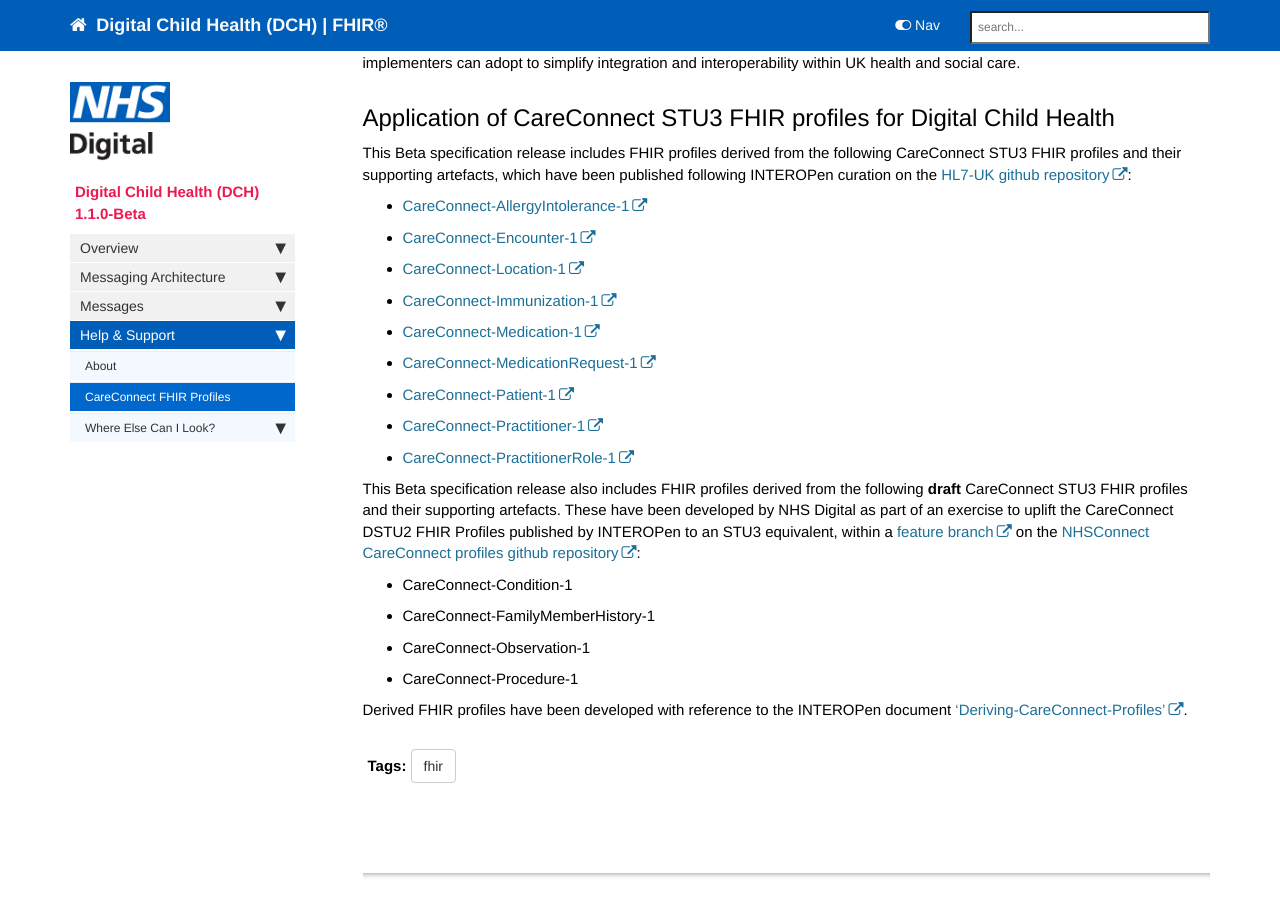
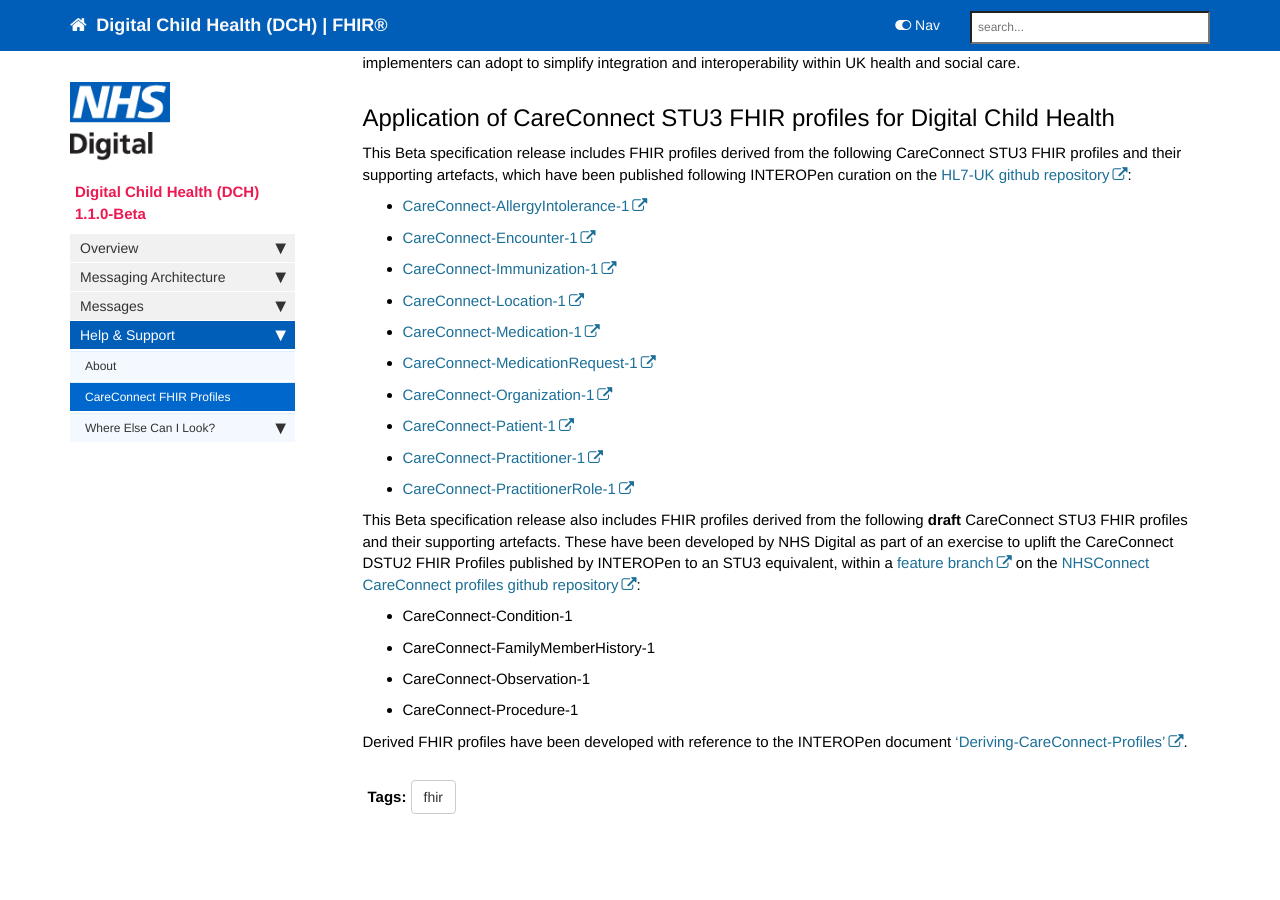
Before and after one commit to nhsconnect/Digital-Child-Health-STU3, a Jekyll site: the page built from pages/support/support_careconnect.md, in a window 1280 px wide and 900 px high, scrolled down 302 px. Built offline with Jekyll 4.4.1, drawn with Linux system fonts in a browser that asks for light colours; nearby versions of some CDN libraries; our own code applies the rules of GitHub Pages for plain Markdown files; comment, search, counter and statistics services are not loaded.

Commit message:
Fixed broken link

```diff
--- a/pages/support/support_careconnect.md
+++ b/pages/support/support_careconnect.md
@@ -19,19 +19,20 @@ This Beta specification release includes FHIR profiles derived from the followin
 
 - [CareConnect-AllergyIntolerance-1](https://fhir.hl7.org.uk/STU3/StructureDefinition/CareConnect-AllergyIntolerance-1)
 - [CareConnect-Encounter-1](https://fhir.hl7.org.uk/STU3/StructureDefinition/CareConnect-Encounter-1)
+- [CareConnect-Immunization-1](https://fhir.hl7.org.uk/STU3/StructureDefinition/CareConnect-Immunization-1)
 - [CareConnect-Location-1](https://fhir.hl7.org.uk/STU3/StructureDefinition/CareConnect-Location-1)
-- [CareConnect-Immunization-1](https://fhir.hl7.org.uk/STU3/StructureDefinition/CareConnect-Immunization-1)
 - [CareConnect-Medication-1](https://fhir.hl7.org.uk/STU3/StructureDefinition/CareConnect-Medication-1)
 - [CareConnect-MedicationRequest-1](https://fhir.hl7.org.uk/STU3/StructureDefinition/CareConnect-MedicationRequest-1)
+- [CareConnect-Organization-1](https://fhir.hl7.org.uk/STU3/StructureDefinition/CareConnect-Organization-1)
 - [CareConnect-Patient-1](https://fhir.hl7.org.uk/STU3/StructureDefinition/CareConnect-Patient-1)
 - [CareConnect-Practitioner-1](https://fhir.hl7.org.uk/STU3/StructureDefinition/CareConnect-Practitioner-1)
 - [CareConnect-PractitionerRole-1](https://fhir.hl7.org.uk/STU3/StructureDefinition/CareConnect-PractitionerRole-1)
 
 This Beta specification release also includes FHIR profiles derived from the following **draft** CareConnect STU3 FHIR profiles and their supporting artefacts. These have been developed by NHS Digital as part of an exercise to uplift the CareConnect DSTU2 FHIR Profiles published by INTEROPen to an STU3 equivalent, within a [feature branch](https://github.com/nhsconnect/CareConnect-profiles/tree/feature/stu3) on the [NHSConnect CareConnect profiles github repository](https://github.com/nhsconnect/CareConnect-profiles):
 
- - CareConnect-Condition-1
- - CareConnect-FamilyMemberHistory-1
- - CareConnect-Observation-1
- - CareConnect-Procedure-1
+- CareConnect-Condition-1
+- CareConnect-FamilyMemberHistory-1
+- CareConnect-Observation-1
+- CareConnect-Procedure-1
 
 Derived FHIR profiles have been developed with reference to the INTEROPen document ['Deriving-CareConnect-Profiles'](https://docs.google.com/document/d/1Fe6_w78BiNKwAnmsJi0-oQe7TRc2VpFqUQGpdpbkn7s/edit#heading=h.v4n7w91x36ud).
```
